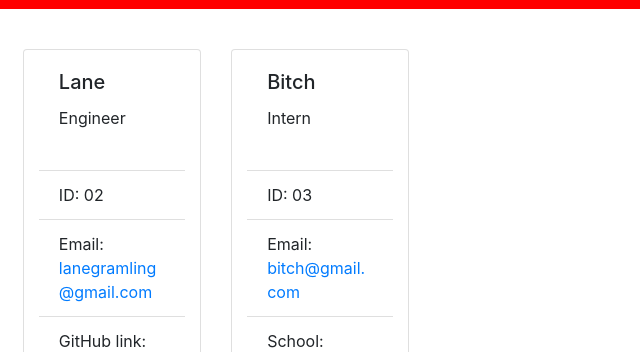
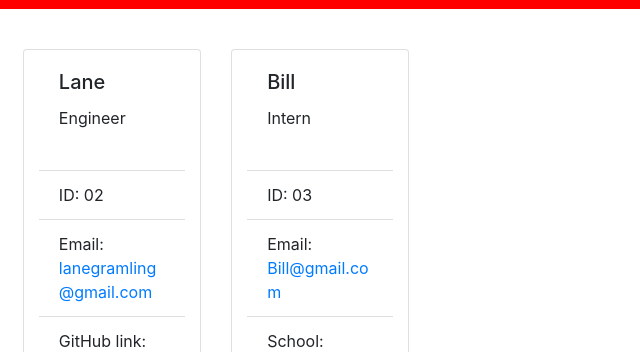
Before and after one commit to BTDubbzzz/Employee-Dashboard, a website: page dist/team.html in a window 1280 px wide. Shown: the part 127-479 px from the top of the page, 513-1153 px from the left. Drawn offline with nearby package versions, Linux system fonts and the light colour scheme.

Commit message:
Update team.html

```diff
--- a/dist/team.html
+++ b/dist/team.html
@@ -52,12 +52,12 @@
 <div class="col-4">
     <div class="card intern col h-100">
       <div class="card-body">
-        <h5 class="card-title">Bitch</h5>
+        <h5 class="card-title">Bill</h5>
         <p class="card-text">Intern</p>
       </div>
       <ul class="list-group list-group-flush">
         <li class="list-group-item">ID: 03</li>
-        <li class="list-group-item">Email: <a href="mailto:bitch@gmail.com">bitch@gmail.com</a></li>
+        <li class="list-group-item">Email: <a href="mailto:bitch@gmail.com">Bill@gmail.com</a></li>
         <li class="list-group-item">School: Washburn</li>
       </ul>
     </div>
```
